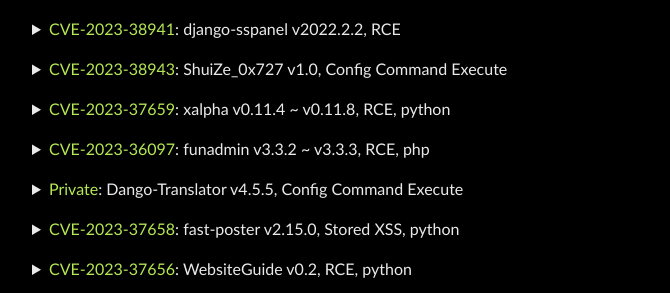
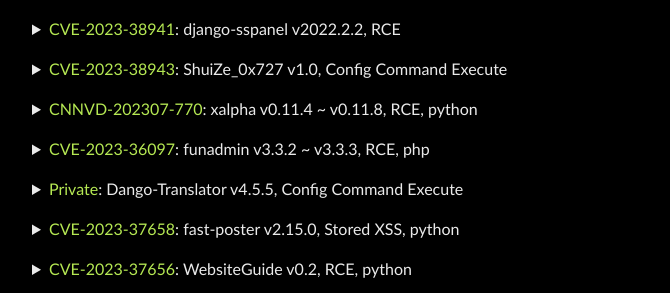
Before and after one commit to Leeyangee/leeyangee.github.io, a Jekyll site: the page built from _posts/1970-01-01-Common-Record.md, in a window 1280 px wide. Shown: the part 324-617 px from the top of the page, without its empty margins (160-830 px from the left). Built offline with Jekyll 4.4.1, drawn with Linux system fonts in a browser that asks for light colours.

Commit message:
Update 1970-01-01-Common-Record.md

```diff
--- a/_posts/1970-01-01-Common-Record.md
+++ b/_posts/1970-01-01-Common-Record.md
@@ -36,9 +36,8 @@
 </details><p></p>
 
 <details>
-      <summary><font color="#b5e853">CVE-2023-37659</font>: xalpha v0.11.4 ~ v0.11.8, RCE, python</summary>
+      <summary><font color="#b5e853">CNNVD-202307-770</font>: xalpha v0.11.4 ~ v0.11.8, RCE, python</summary>
       <pre><code>
-<a id="cve_addr">CVE-2023-37659</a>
 仓库地址: <a id="rep">https://github.com/refraction-ray/xalpha</a>
 仓库历史: <a id="rep">https://re-ra.xyz/xalpha-诞生记</a>
 官方文档: <a id="rep">https://xalpha.readthedocs.io</a>
```
